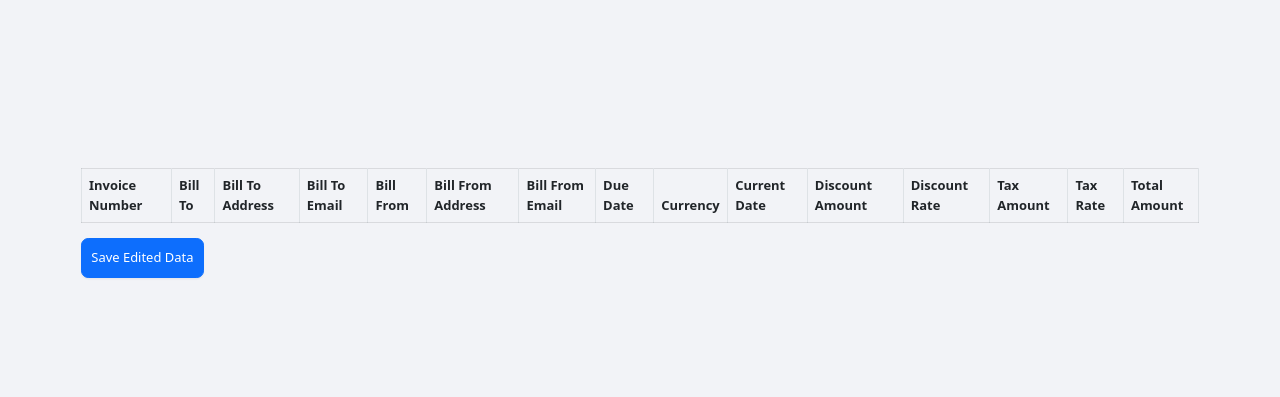
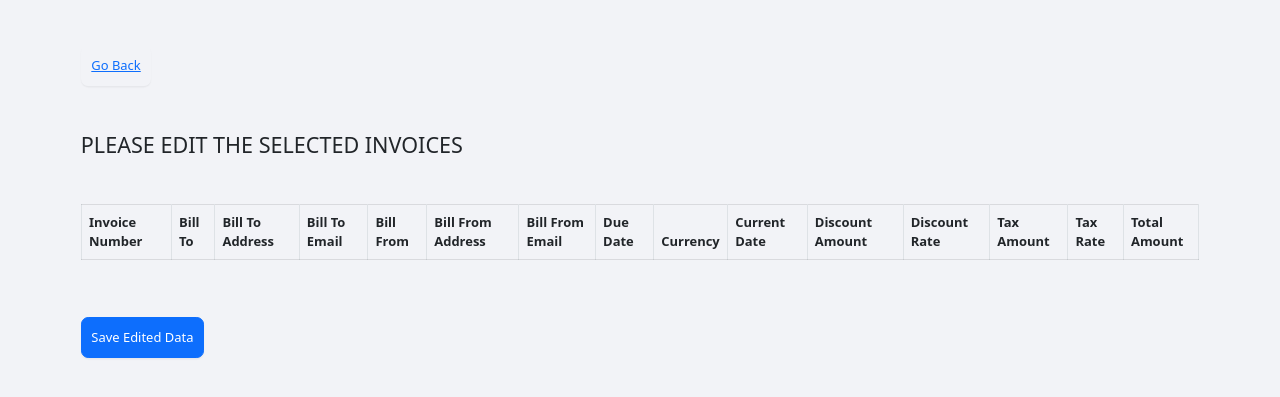
Before and after one commit to yogeeshry1821/swipe-assignment, a React (Create React App) app: page /bulkEditTable in a window 1280 px wide. Shown: the part 177-574 px from the top of the page. Built offline with nearby package versions, Linux system fonts and the light colour scheme.

Commit message:
changes for items mapping

```diff
--- a/src/components/InvoiceModal.jsx
+++ b/src/components/InvoiceModal.jsx
@@ -27,6 +27,7 @@ const GenerateInvoice = () => {
 };
 
 const InvoiceModal = (props) => {
+  // console.log(props)
   return (
     <div>
       <Modal
--- a/src/pages/BulkEdit.jsx
+++ b/src/pages/BulkEdit.jsx
@@ -1,25 +1,31 @@
-
 import React, { useState } from "react";
 import { Table, Button, Form } from "react-bootstrap";
 import { useSelector, useDispatch } from "react-redux";
 import { updateInvoice } from "../redux/invoicesSlice"; // Import your Redux actions
 import { selectInvoiceList } from "../redux/invoicesSlice";
-import {Link,useNavigate} from "react-router-dom"
+import { Link, useNavigate } from "react-router-dom";
 
 const BulkEdit = () => {
   const dispatch = useDispatch();
-    const navigate=useNavigate();
+  const navigate = useNavigate();
   const invoiceList = useSelector(selectInvoiceList);
   // console.log("here", invoiceList);
   const [selectedInvoices, setSelectedInvoices] = useState([]);
 
   const handleContinue = () => {
-        navigate("/bulkEditTable",{state:selectedInvoices})
+    navigate("/bulkEditTable", { state: selectedInvoices });
   };
-
+  const handleGoBack = () => {
+    navigate("/");
+  };
   return (
     <div>
-            <Table striped bordered hover >
+      <div className="my-5">
+        <Button variant="link" onClick={handleGoBack}>
+          Go Back
+        </Button>
+      </div>
+      <Table striped bordered hover>
         <thead>
           <tr>
             <th className="p-2 m-2">
@@ -32,11 +38,9 @@ const BulkEdit = () => {
                     selectedInvoices.length === invoiceList.length
                       ? []
                       : invoiceList.map((invoice) => invoice.invoiceNumber)
-                                    )
+                  );
                   // console.log("Select", selectedInvoices)
-
-                                }
-                                }
+                }}
               />
             </th>
             <th>Bill To</th>
@@ -47,8 +51,7 @@ const BulkEdit = () => {
         <tbody>
           {invoiceList.map((invoice) => (
             <tr key={invoice.id}>
-                            <td
-                                className="p-2 m-2">
+              <td className="p-2 m-2">
                 <Form.Check
                   type="checkbox"
                   label={invoice.invoiceNumber}
@@ -57,37 +60,32 @@ const BulkEdit = () => {
                     // console.log('checked', event.target.checked);
                     if (!event.target.checked) {
                       setSelectedInvoices(
-                                                selectedInvoices.filter(inv => { return inv !== invoice.invoiceNumber }
-                                                )
-                                            )
+                        selectedInvoices.filter((inv) => {
+                          return inv !== invoice.invoiceNumber;
+                        })
+                      );
+                    } else {
+                      setSelectedInvoices([
+                        ...selectedInvoices,
+                        invoice.invoiceNumber,
+                      ]);
                     }
-                                        else {
-                                            setSelectedInvoices(
-                                                [...selectedInvoices, invoice.invoiceNumber]
-                                            )
-                                        }
-
-                                    }
-                                    }
+                  }}
                 />
               </td>
-                            <td>
-                                {invoice.billTo}
-                            </td>
-                            <td>
-                                {invoice.dateOfIssue}
-                            </td>
-                            <td>
-                                {invoice.total}
-                            </td>
+              <td>{invoice.billTo}</td>
+              <td>{invoice.dateOfIssue}</td>
+              <td>{invoice.total}</td>
             </tr>
           ))}
         </tbody>
       </Table>
 
-            {(selectedInvoices.length!==0) && (<Button variant="primary" onClick={handleContinue}>
+      {selectedInvoices.length !== 0 && (
+        <Button variant="primary" onClick={handleContinue}>
           Continue
-            </Button>)}
+        </Button>
+      )}
     </div>
   );
 };
--- a/src/pages/BulkEditTable.jsx
+++ b/src/pages/BulkEditTable.jsx
@@ -10,22 +10,20 @@ const BulkEditTable = () => {
   const location = useLocation();
   const invoiceList = useSelector(selectInvoiceList);
   const dispatch = useDispatch();
-  console.log("incoiceList", invoiceList);
+  // console.log("incoiceList", invoiceList);
   const [editStates, setEditStates] = useState(() => {
     const initialEditState = {};
     invoiceList.forEach((invoice) => {
       initialEditState[invoice.invoiceNumber] = {
         ...invoice,
-        items: invoice.items.reduce((acc, item) => {
-          acc[item.itemId] = { ...item };
-          return acc;
-        }, {}),
+        items: [...invoice.items]
+        //  invoice.items.map((item) => {return   { ...item }}),
       };
     });
     return initialEditState;
   });
-  console.log("location.state", location.state);
-  console.log("editStates", editStates);
+  // console.log("location.state", location.state);
+  // console.log("editStates", editStates);
   const handleSave = () => {
     Object.keys(editStates).forEach((invoiceNumber) => {
       const invoice = invoiceList.find(
@@ -42,16 +40,18 @@ const BulkEditTable = () => {
       }
     });
 
-    console.log("Saved data:", editStates);
+    // console.log("Saved data:", editStates);
     setEditStates({});
+    alert("redirecting to home page....");
     navigate("/");
   };
   //   console.log("loca", location.state);
   const filteredInvoices = invoiceList.filter((invoice) => {
     return location.state.includes(invoice.invoiceNumber);
   });
-  console.log("filteredInvoices", filteredInvoices);
+  // console.log("filteredInvoices", filteredInvoices);
   const handleEdit = (field, invoiceNumber, value) => {
+    console.log("editStates1", editStates);
     setEditStates((prevState) => ({
       ...prevState,
       [invoiceNumber]: {
@@ -59,21 +59,26 @@ const BulkEditTable = () => {
         [field]: value,
       },
     }));
+
+    console.log("editStates2", editStates);
   };
   const handleItemEdit = (field, invoiceNumber, itemId, value) => {
     setEditStates((prevState) => {
       const updatedInvoice = {
         ...prevState[invoiceNumber],
-        //check is the items array an array or not
         items: Array.isArray(prevState[invoiceNumber]?.items)
           ? [...prevState[invoiceNumber].items]
           : [],
       };
-      //update the edited values in items array
+
+      updatedInvoice.items = updatedInvoice.items || [];
+
       updatedInvoice.items[itemId] = {
         ...prevState[invoiceNumber]?.items?.[itemId],
         [field]: value,
       };
+
+      console.log("updatedInvoice", updatedInvoice);
 
       return {
         ...prevState,
@@ -87,6 +92,9 @@ const BulkEditTable = () => {
     itemPrice: "Item Price",
     itemQuantity: "Item Quantity",
   };
+  const handleGoBack = () => {
+    navigate("/bulkEditSelect");
+  };
   const maxLengthItems = filteredInvoices
     .map((invoice) => invoice.items.length)
     .reduce((acc, currVal) => Math.max(acc, currVal), 0);
@@ -94,6 +102,13 @@ const BulkEditTable = () => {
   // console.log('filteredInvoices', filteredInvoices)
   return (
     <>
+      <Button variant="link" onClick={handleGoBack}>
+        Go Back
+      </Button>
+      <div className="justify-content-center">
+        <div className="my-5 justify-content-center fs-4">
+          PLEASE EDIT THE SELECTED INVOICES
+        </div>
         <div className="overflow-auto">
           <Table striped bordered hover>
             <thead>
@@ -113,11 +128,14 @@ const BulkEditTable = () => {
                 {Array.apply(null, Array(maxLengthItems)).map((_, index) =>
                   Object.keys(fieldDisplayNames).map((field) => {
                     // console.log("x", x);
-                  return <th>{fieldDisplayNames[field]} {index+1}</th>;
+                    return (
+                      <th>
+                        {fieldDisplayNames[field]} {index + 1}
+                      </th>
+                    );
                   })
                 )}
                 <th>Tax Amount</th>
-
                 <th>Tax Rate</th>
                 <th>Total Amount</th>
               </tr>
@@ -384,12 +402,17 @@ const BulkEditTable = () => {
                     <input
                       type="number"
                       step="0.01"
-                    disabled = "disabled"
+                      disabled="disabled"
                       value={
-                      editStates[invoice.invoiceNumber]?.total || invoice.total
+                        editStates[invoice.invoiceNumber]?.total ||
+                        invoice.total
                       }
                       onChange={(e) =>
-                      handleEdit("total", invoice.invoiceNumber, e.target.value)
+                        handleEdit(
+                          "total",
+                          invoice.invoiceNumber,
+                          e.target.value
+                        )
                       }
                     />
                   </td>
@@ -398,10 +421,12 @@ const BulkEditTable = () => {
             </tbody>
           </Table>
         </div>
-
+        <div className="my-5 w-1/2">
           <Button variant="primary" onClick={handleSave}>
             Save Edited Data
           </Button>
+        </div>
+      </div>
     </>
   );
 };
```
Lines whose indentation alone changed are shown as unchanged.
